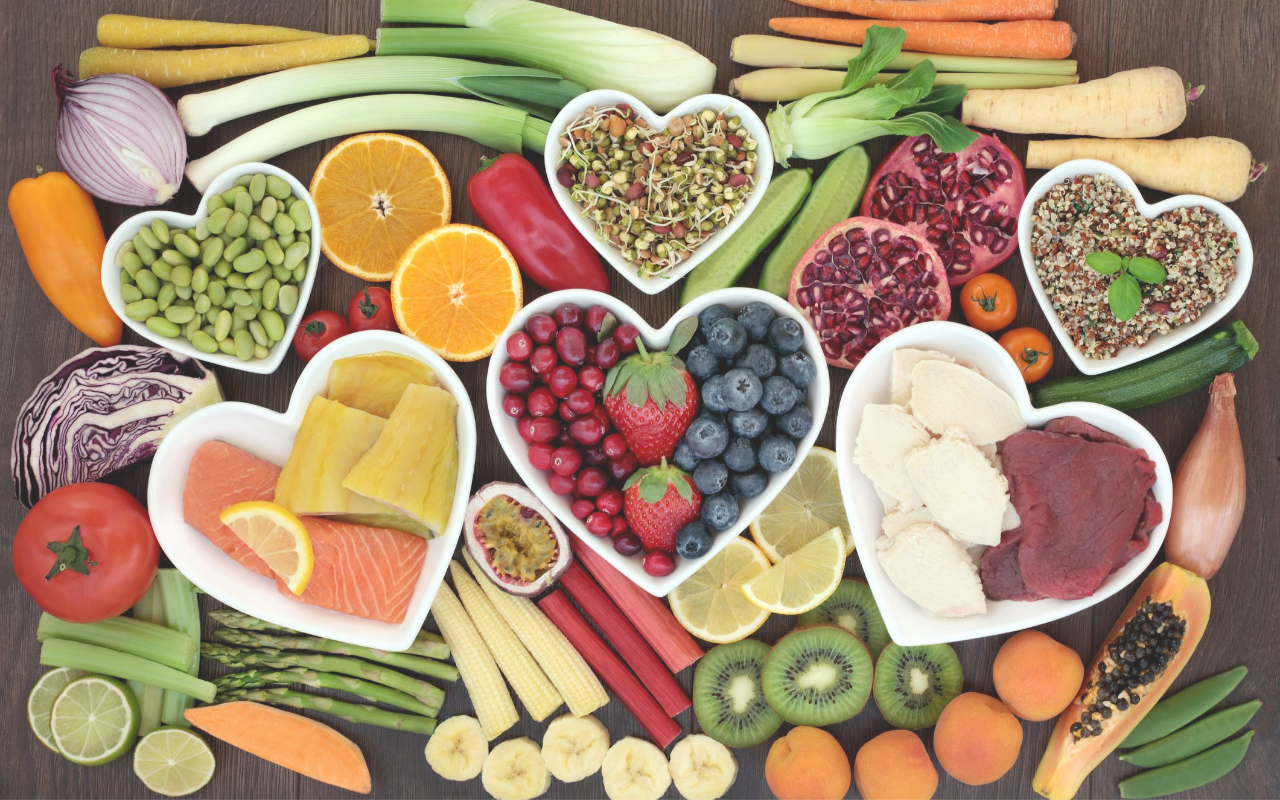
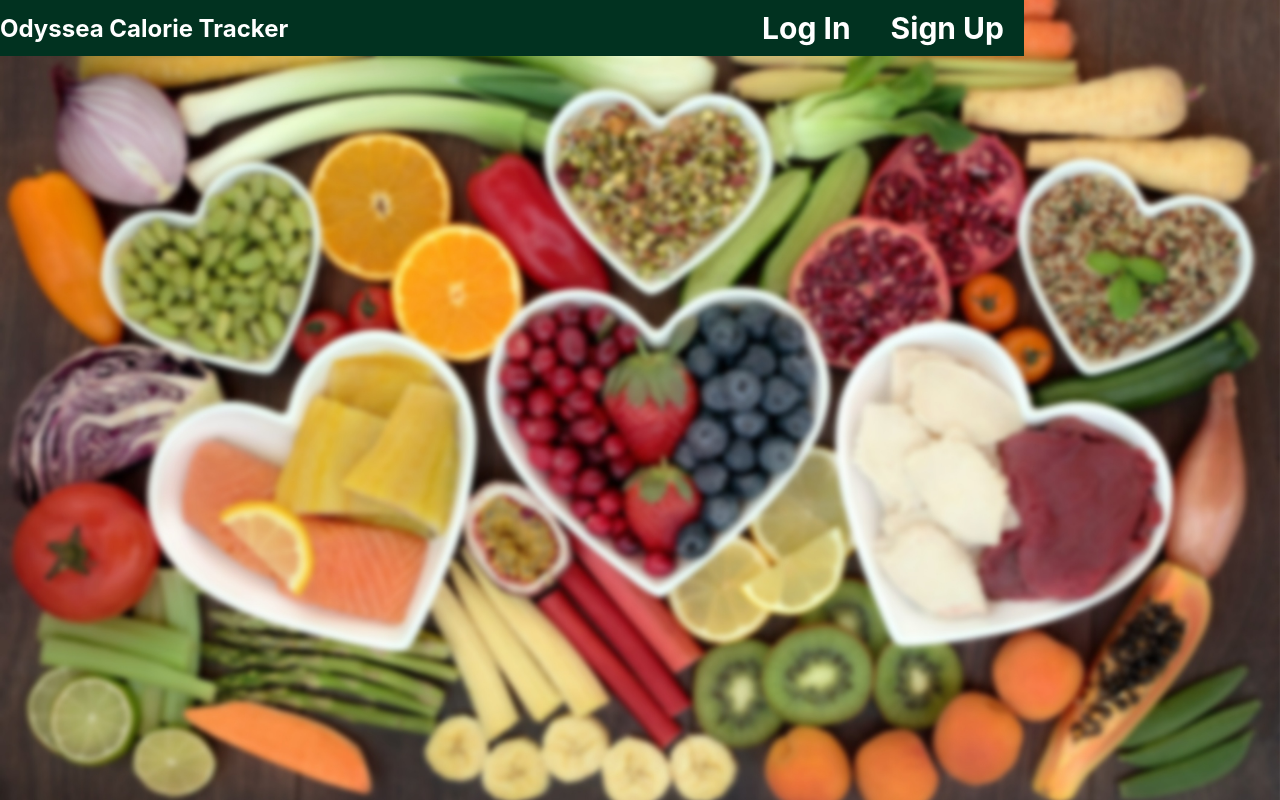
Before and after one commit to SkartadosTheodoros/Odyssea-Calorie-Tracker, a React (Create React App) app: page / in a window 1280 px wide. Built offline with nearby package versions, Linux system fonts and the light colour scheme.

Commit message:
Refactor Navbar and Update CSS

```diff
--- a/src/App.css
+++ /dev/null
@@ -1,9 +0,0 @@
-.App {
-  background-image: url("./static/images/background.jpg");
-  background-attachment: fixed;
-  background-position: center;
-  background-repeat: no-repeat;
-  background-size: cover;
-  height: 100vh;
-  opacity: 0.85;
-}
--- a/src/App.js
+++ b/src/App.js
@@ -1,10 +1,10 @@
-import './App.css';
+import Navbar from './components/Navbar/Navbar';
 
 function App() {
   return (
     <div className="App">
-
-    </div>
+        <Navbar></Navbar>
+    </div >
   );
 }
 
--- /dev/null
+++ b/src/components/Navbar/Navbar.css
@@ -0,0 +1,68 @@
+header {
+  display: flex;
+  justify-content: center;
+  align-items: center;
+  background-color: #013220;
+  width: 100vw;
+  height: 7vh;
+}
+
+.navbar-menu{
+  display: flex;
+  justify-content: center;
+  align-items: center;
+  width: 80vw;
+}
+
+.navbar-logo {
+  cursor: pointer;
+  margin-right: auto;
+  color: white;
+}
+
+.navbar-links {
+  list-style: none;
+}
+
+.navbar-links li {
+  display: inline-block;
+  font-size: 30px;
+  font-weight: bold;
+  padding: 0 20px;
+
+
+}
+
+.navbar-links li a {
+  text-decoration: none;
+  color: white;
+}
+
+.navbar-links li a:hover {
+  color: green;
+}
+
+@media screen and (max-width: 1680px) {
+
+}
+
+@media screen and (max-width: 1280px) {
+  header {
+    width: 80vw;
+  }
+}
+
+@media screen and (max-width: 980px) {
+  header {
+    width: 80vw;
+  }
+}
+
+@media screen and (max-width: 736px) {
+  header {
+    width: 90vw;
+  }
+}
+
+@media screen and (max-width: 480px) {
+}
--- /dev/null
+++ b/src/components/Navbar/Navbar.js
@@ -0,0 +1,18 @@
+import "./Navbar.css"
+
+const Navbar = () => {
+    return (
+        <header>
+            <nav className="navbar-menu">
+                <h1 className="navbar-logo">Odyssea Calorie Tracker</h1>
+
+                <ul className="navbar-links">
+                    <li><a href="#">Log In </a></li>
+                    <li><a href="#">Sign Up</a></li>
+                </ul>
+            </nav>
+        </header>
+    )
+}
+
+export default Navbar
--- a/src/index.css
+++ b/src/index.css
@@ -1,13 +1,23 @@
+* {
+  box-sizing: border-box;
+  margin: 0;
+  padding: 0;
+}
+
 body {
-  margin: 0;
-  font-family: -apple-system, BlinkMacSystemFont, 'Segoe UI', 'Roboto', 'Oxygen',
-    'Ubuntu', 'Cantarell', 'Fira Sans', 'Droid Sans', 'Helvetica Neue',
+  font-family: -apple-system, BlinkMacSystemFont, "Segoe UI", "Roboto", "Oxygen", "Ubuntu", "Cantarell", "Fira Sans", "Droid Sans", "Helvetica Neue",
     sans-serif;
   -webkit-font-smoothing: antialiased;
   -moz-osx-font-smoothing: grayscale;
 }
 
 code {
-  font-family: source-code-pro, Menlo, Monaco, Consolas, 'Courier New',
-    monospace;
+  font-family: source-code-pro, Menlo, Monaco, Consolas, "Courier New", monospace;
 }
+body{
+  background-image: url("./static/images/backgroundiBlur.jpg");
+  background-attachment: fixed;
+  background-position: center;
+  background-repeat: no-repeat;
+  background-size: cover;
+}
```
Also changed, not shown: src/static/images/backgroundiBlur.jpg (added).
